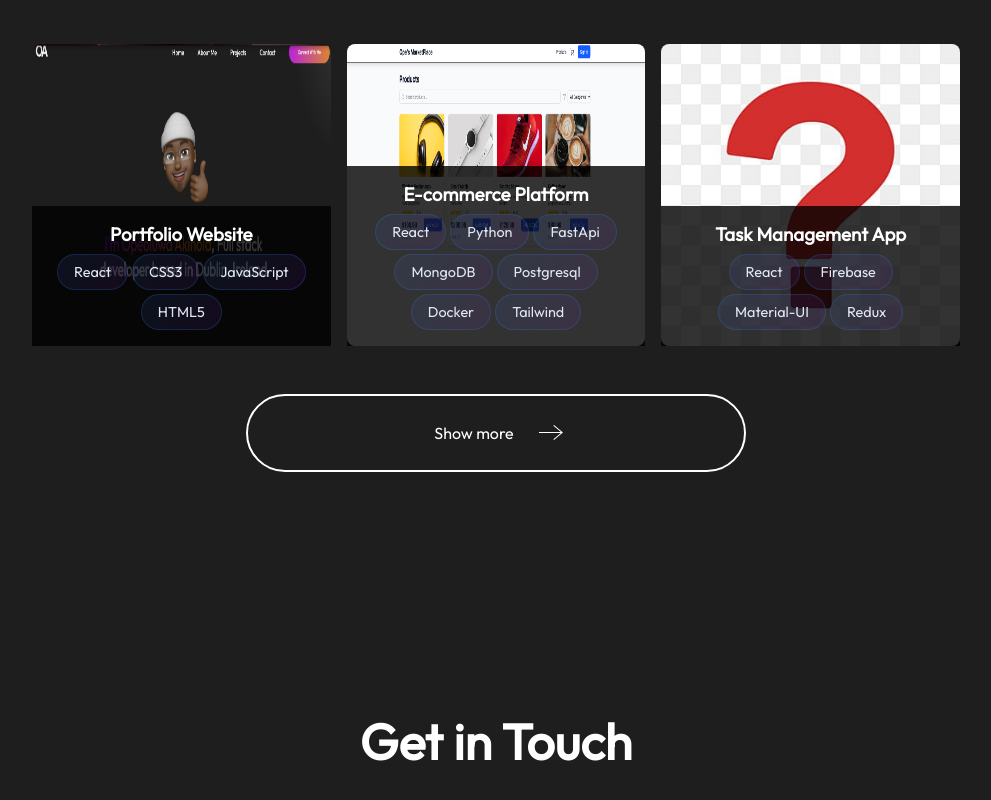
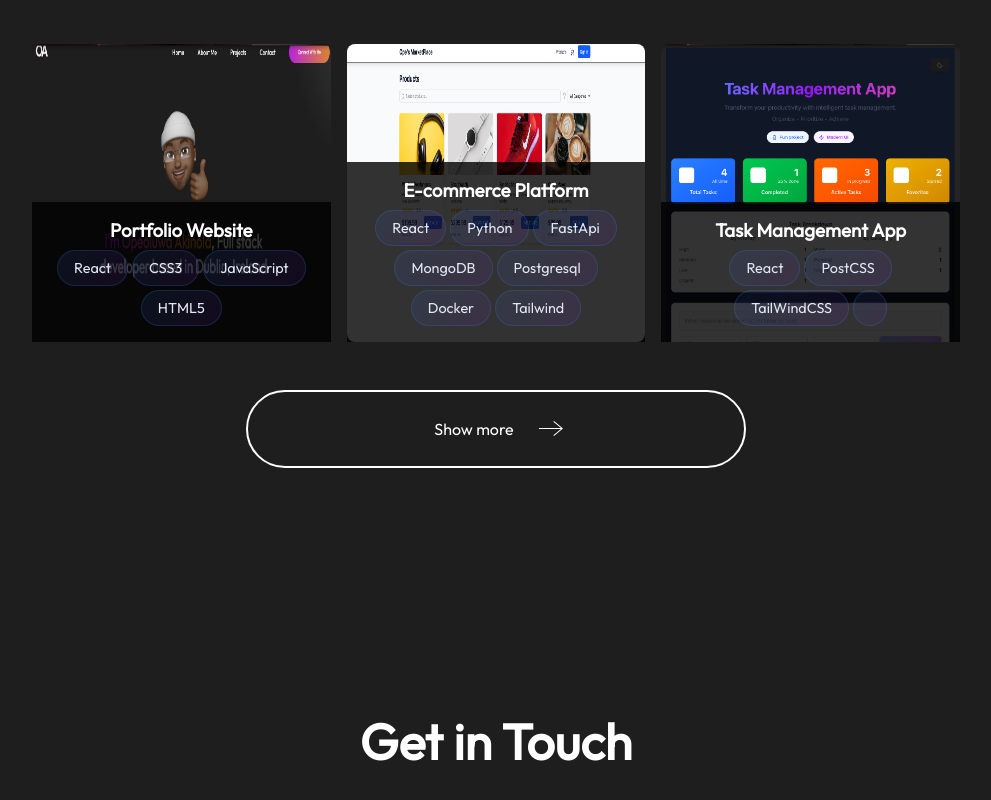
Before and after one commit to opeoluwaAkinola/portfolio-website, a React (Create React App) app: page / in a window 1280 px wide. Shown: the part 2717-3517 px from the top of the page, without its empty margins (144-1135 px from the left). Built offline with nearby package versions, Linux system fonts and the light colour scheme.

Commit message:
Task Management

```diff
--- a/src/assets/myworkdata.js
+++ b/src/assets/myworkdata.js
@@ -1,6 +1,7 @@
 import question from "../assets/question-mark-vector-icon-png_256683.jpg"
 import portfolio from "../assets/PorfolioWebsite2.png"
 import ecommerce from "../assets/EccommerceProject.png"
+import taskmanagement from "../assets/TaskManagement.png"
 export const mywork_data = [
     {
         w_no: 1,
@@ -25,11 +26,11 @@ export const mywork_data = [
     {
         w_no: 3,
         w_name: "Task Management App",
-        w_img: question,
+        w_img: taskmanagement,
         info: 'A collaborative task management application with real-time updates, team features, and progress tracking.',
-        technologies: ["React", "Firebase", "Material-UI", "Redux"],
-        link: "https://github.com/your-username/task-manager",
-        github: "https://github.com/your-username/task-manager",
+        technologies: ["React", "PostCSS", "TailWindCSS", ""],
+        link: "https://task-management-app-peach-gamma.vercel.app/",
+        github: "https://github.com/opeoluwaAkinola/TaskManagementApp",
         live: "https://your-task-manager-url.com"
     },
     {
```
Also changed, not shown: src/assets/TaskManagement.png (added).
